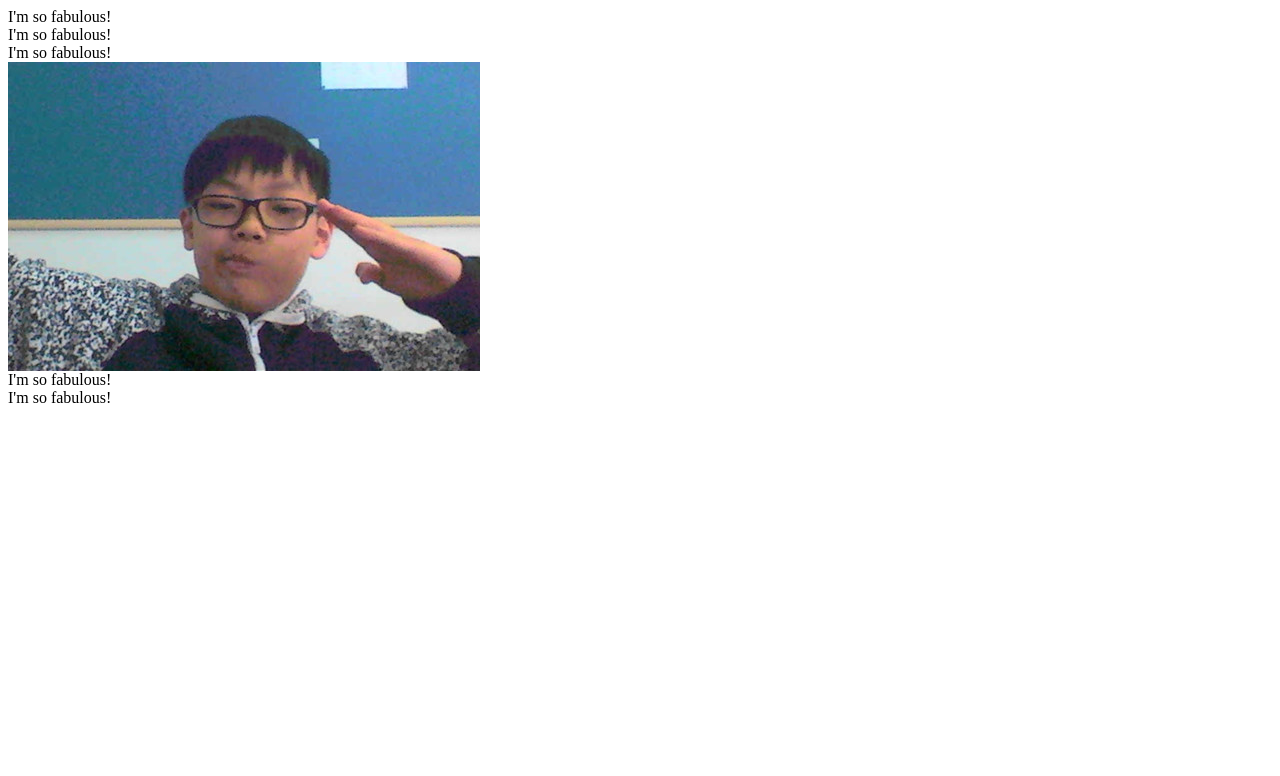
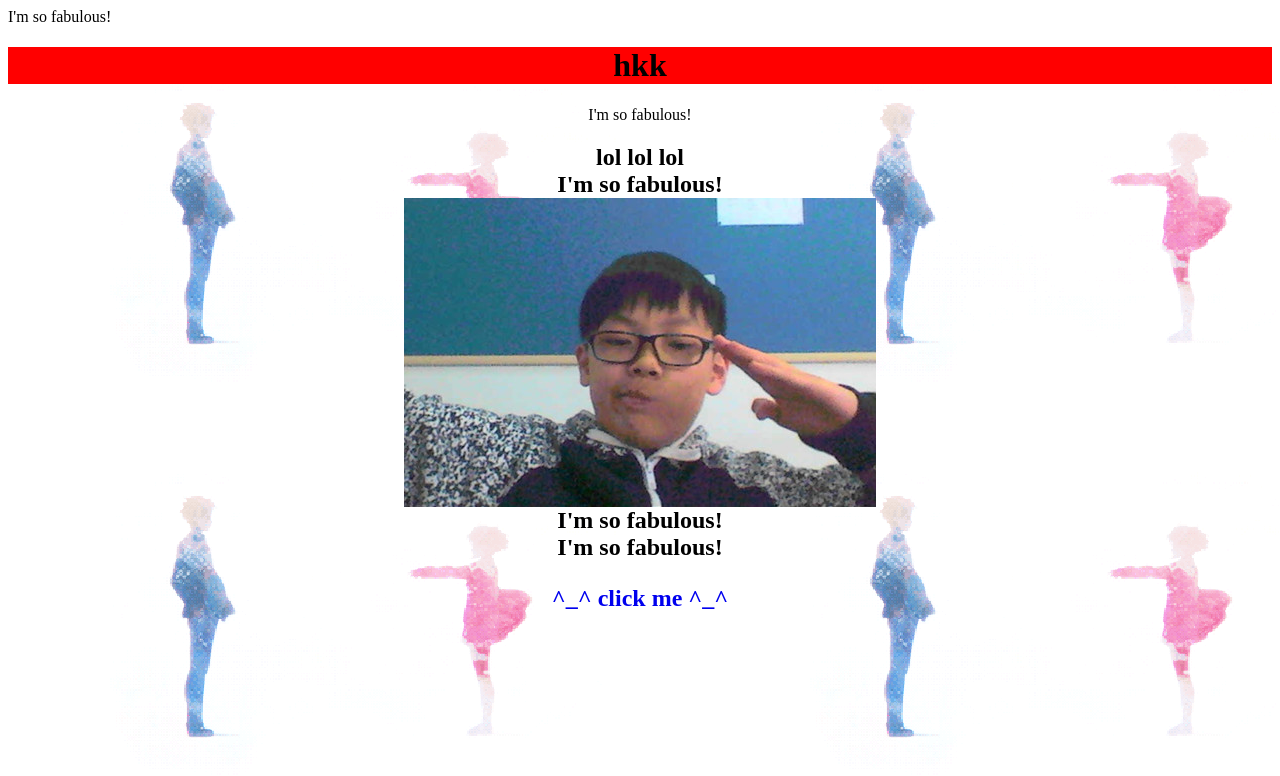
Before and after one commit to hhakke/hhakke.github.io, a plain HTML site: page index.html in a window 1280 px wide. Drawn offline with Linux system fonts and the light colour scheme.

Commit message:
second change

```diff
--- a/index.html
+++ b/index.html
@@ -1,11 +1,18 @@
 <html>
-	<head>I'm so fabulous!</head>
+	<head>I'm so fabulous!
+
+        <link rel="stylesheet" type="text/css" href="style.css" />
+    </head>
+
 	<body>
+		<h1>hkk</h1>
 		<div class="a"> I'm so fabulous! </div>
+        <h2>lol  lol  lol</h2h>
         <div class="a"> I'm so fabulous! </div>
            <img src="WIN_20150409_102449kl.jpg" alt="picture of me">
 		<div class="a"> I'm so fabulous! </div>
         <div class="b"> I'm so fabulous! </div>
+        <p><b><a href="http://user.qzone.qq.com/193115354?ptsig=t7awPlkWSmCb-oj4fU-E1CoqUcxGJF0R-iD5LSx223M_" target="_blank">^_^ click me ^_^</a></b></p>
 
 	</body>
 </html>
--- /dev/null
+++ b/style.css
@@ -0,0 +1,10 @@
+body {background-color: orange}
+body {background-image:url(7e63b1435fddfba3560a4a9e0685ad03.gif);}
+h1 {background-color: red}
+h1 {text-align:center}
+h2 {text-align:center}
+div {text-align:center}
+a:link {text-decoration:none;}
+a:visited {text-decoration:none;}
+a:hover {text-decoration:underline;}
+a:active {text-decoration:underline;}
```
Also changed, not shown: 7e63b1435fddfba3560a4a9e0685ad03.gif (added).
